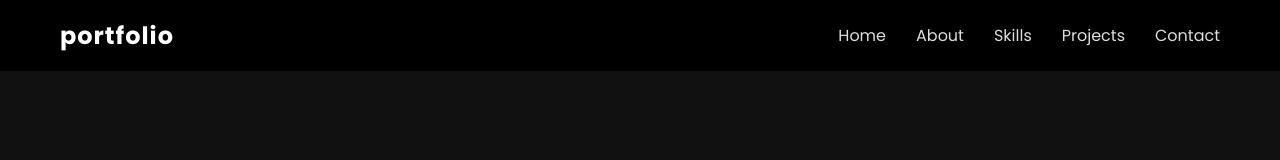
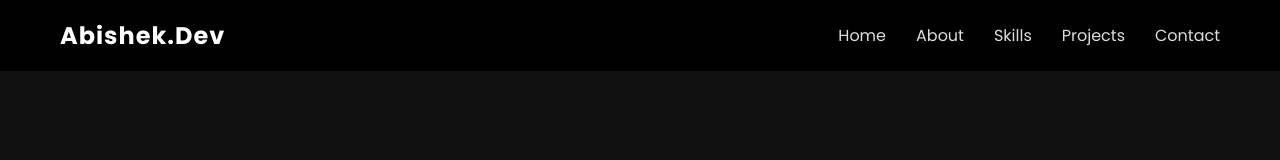
Before and after one commit to Abishek-Am26/project-repo, a plain HTML site: page index.html in a window 1280 px wide. Shown: the top 160 px of the page. Drawn offline with Linux system fonts and the light colour scheme.

Commit message:
updated the html file

```diff
--- a/index.html
+++ b/index.html
@@ -13,7 +13,7 @@
 
 
  <nav>
-        <h2 class="logo">portfolio</h2>
+    <h2 class="logo">Abishek.Dev</h2>
     <ul>
         <li><a href="#home">Home</a></li>
         <li><a href="#about">About</a></li>
```
Lines whose indentation alone changed are shown as unchanged.
